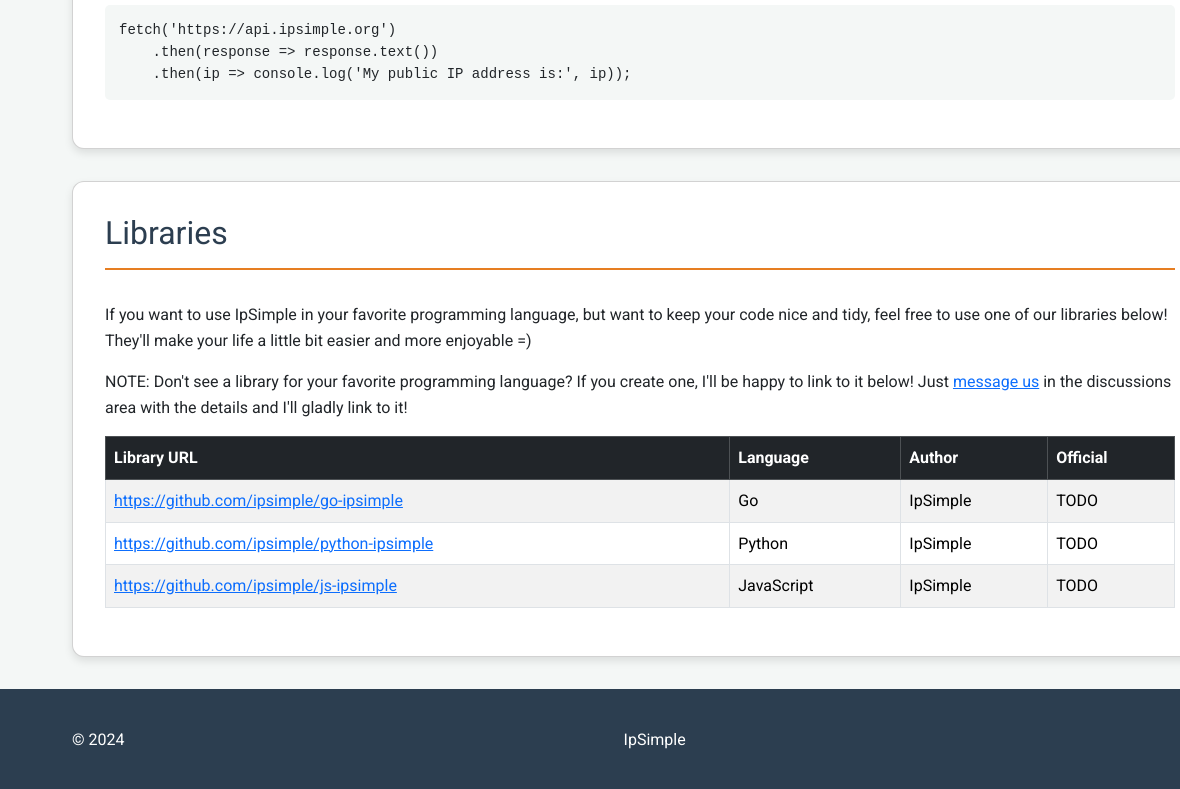
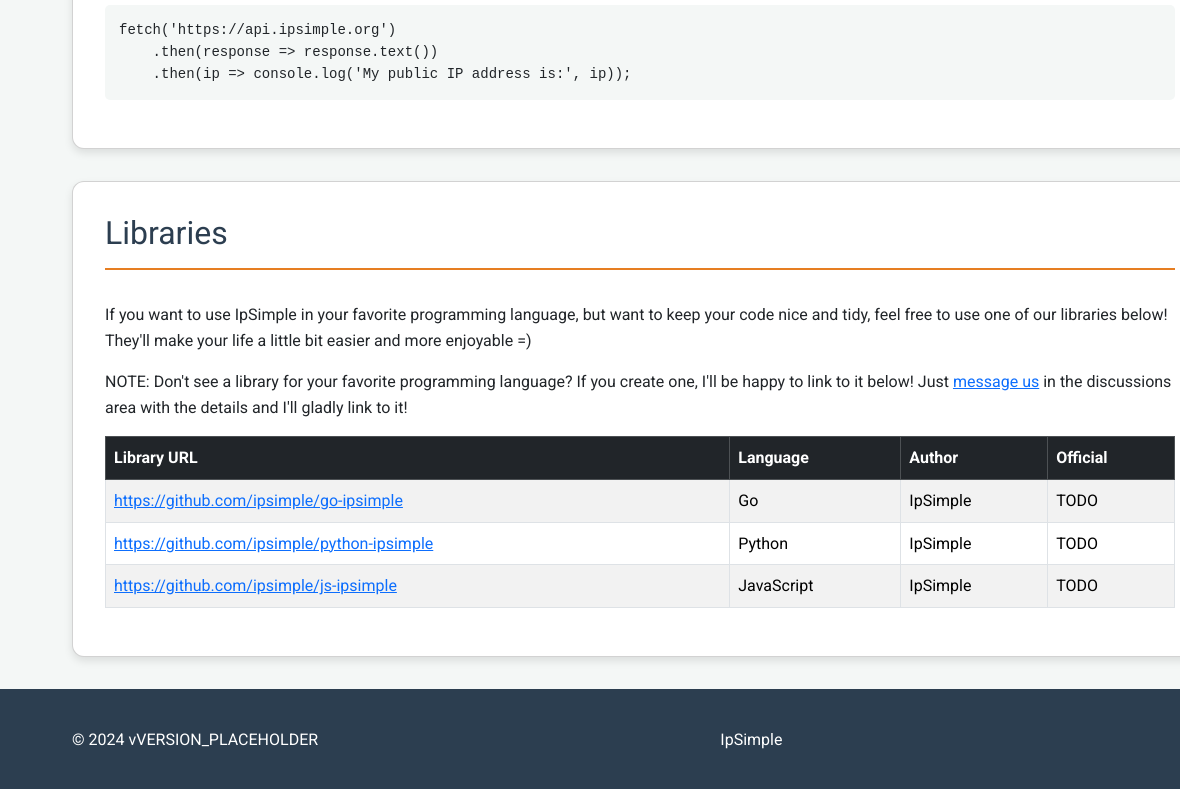
Before and after one commit to ipsimple/ipsimple.github.io, a website: page src/index.html in a window 1280 px wide. Shown: the part 2848-3637 px from the top of the page, 0-1180 px from the left. Drawn offline with nearby package versions, Linux system fonts and the light colour scheme; files that its build step writes are made by us from their sources.

Commit message:
fix build

```diff
--- a/src/index.html
+++ b/src/index.html
@@ -260,7 +260,7 @@
     <footer>
         <div class="container">
             <span class="copyright-text">
-                © <script>document.write(new Date().getFullYear())</script>
+                © <script>document.write(new Date().getFullYear())</script> v<span id="version-placeholder">VERSION_PLACEHOLDER</span>
             </span>
             <span class="text-center">IpSimple</span>
             <div class="social-links">
@@ -268,5 +268,6 @@
             </div>
         </div>
     </footer>
+
 </body>
 </html>
```
Also changed, not shown: .github/workflows/build-and-deploy.yml, build/build.mjs.
